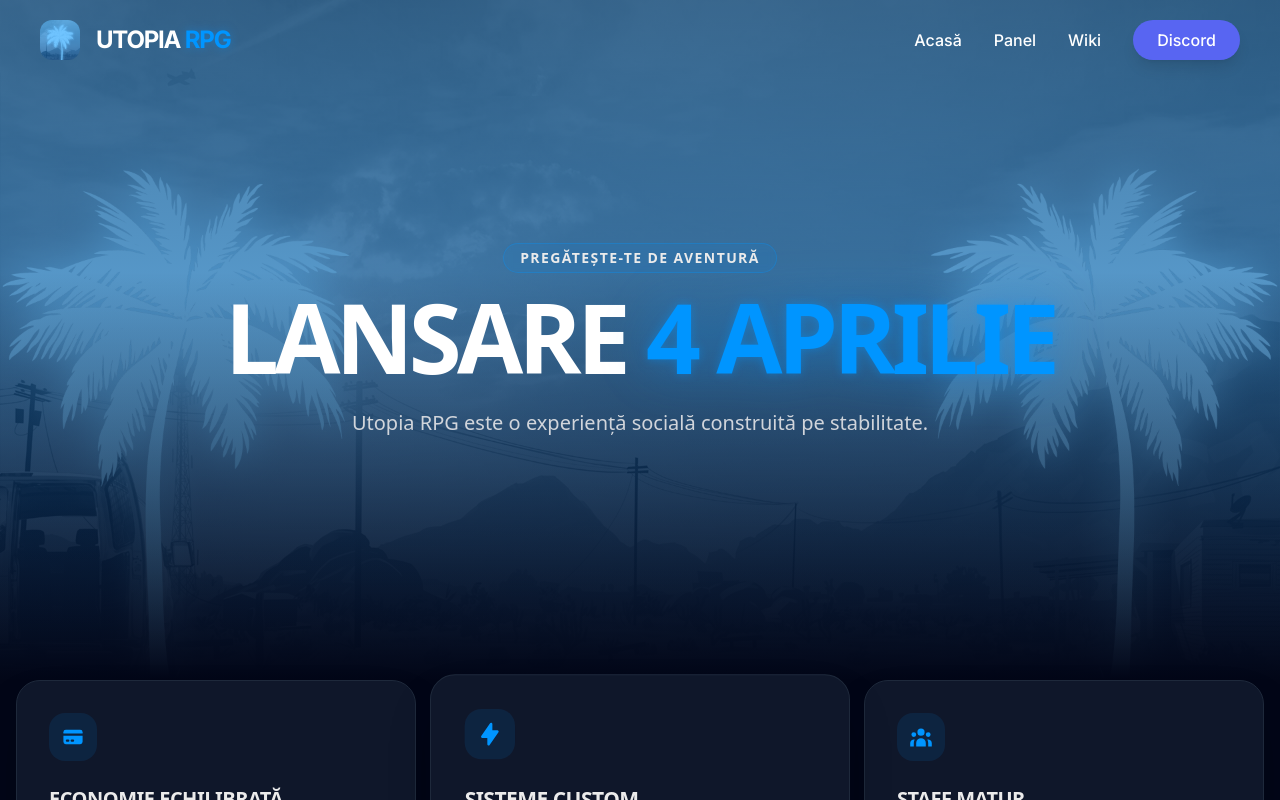
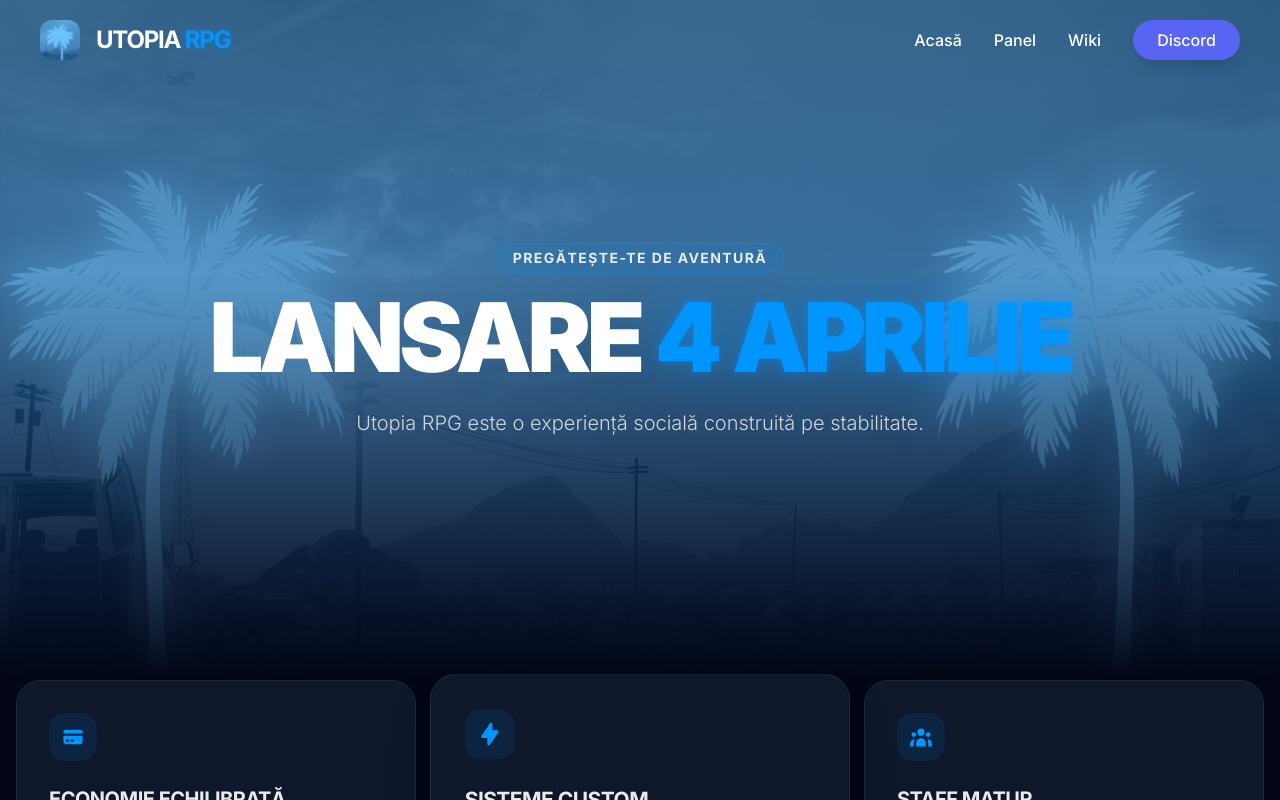
Before and after one commit to nvstre/utopia-site, an Angular app: page / in a window 1280 px wide. Shown: the top 800 px of the page. Built offline with nearby package versions, Linux system fonts and the light colour scheme.

Commit message:
fix: remove unnecessary font-sans class from home component main section

```diff
--- a/src/app/pages/home/home.component.html
+++ b/src/app/pages/home/home.component.html
@@ -43,7 +43,7 @@
   </div>
 </header>
 
-<main class="bg-slate-950 text-gta-text min-h-screen font-sans">
+<main class="bg-slate-950 text-gta-text min-h-screen">
 
   <section class="relative h-[85vh] flex items-center justify-center overflow-hidden">
     <div class="absolute inset-0 z-0">
```
